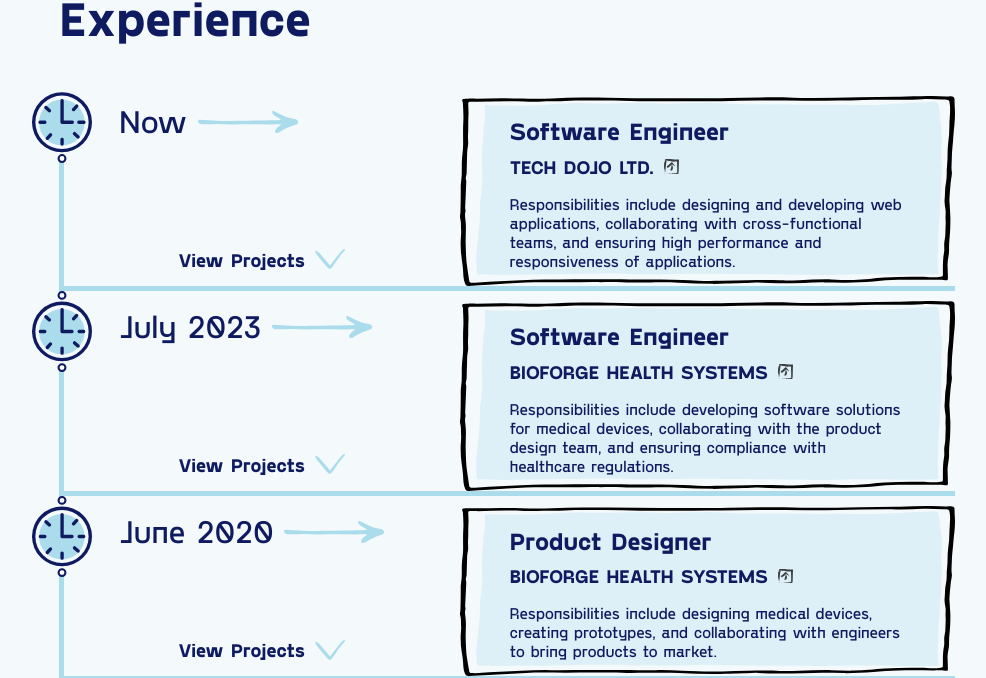
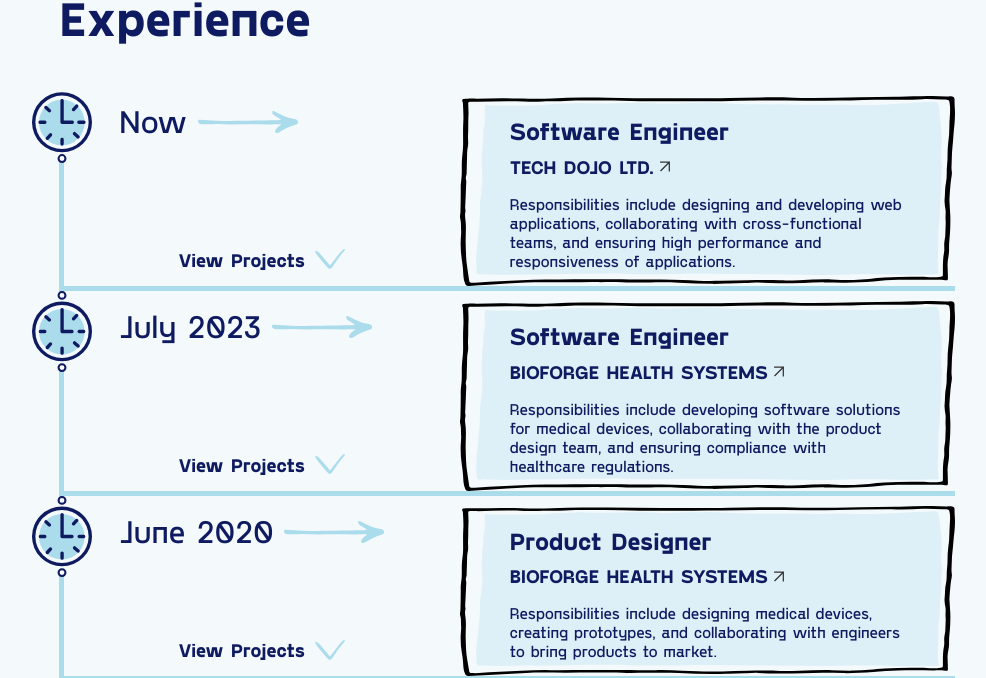
Before and after one commit to AbrarChowdhury/next-portfolio, a Next.js app: page / in a window 1280 px wide. Shown: the part 1259-1937 px from the top of the page, without its empty margins (133-1119 px from the left). Built offline with nearby package versions, Linux system fonts and the light colour scheme; grey boxes are pictures that could not be loaded.

Commit message:
position live links carefully

```diff
--- a/components/LiveView.js
+++ b/components/LiveView.js
@@ -2,12 +2,15 @@
 
 const LiveView = ({ link, size }) => {
   return (
-    <a href={link} target="_blank" rel="noreferrer" >
+    <a href={link} target="_blank" rel="noreferrer" style={{position:"relative"}} >
       <img
         src='link.svg'
-        width={size || "15px"}
+        height={size || "20px"}
         style={{
-          marginLeft: "10px",
+          position:"absolute",
+          marginLeft: "1px",
+          top: "50%",
+          transform: "translateY(-50%)"
         }}
       />
     </a>
```
Also changed, not shown: public/link.svg.
